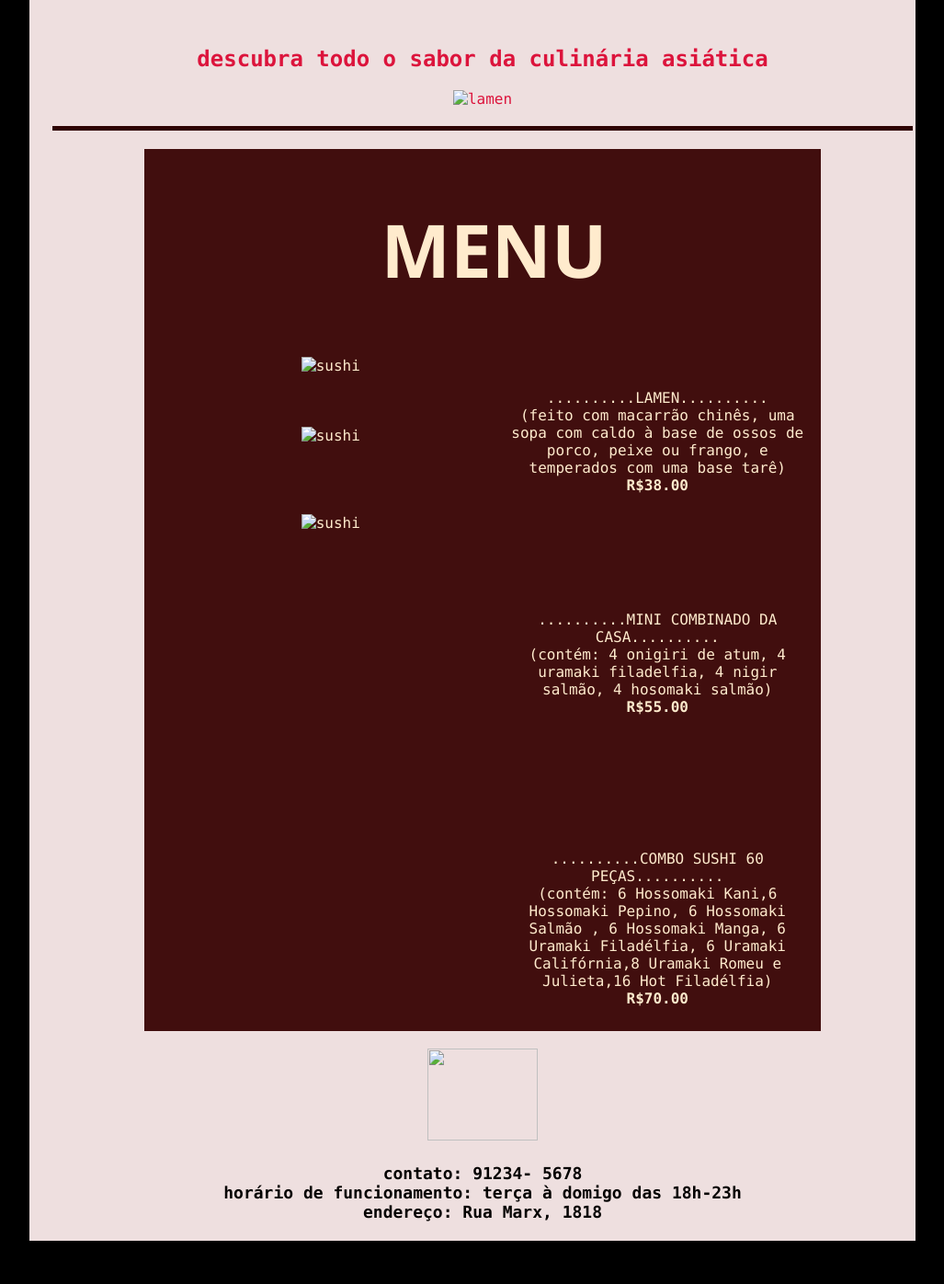
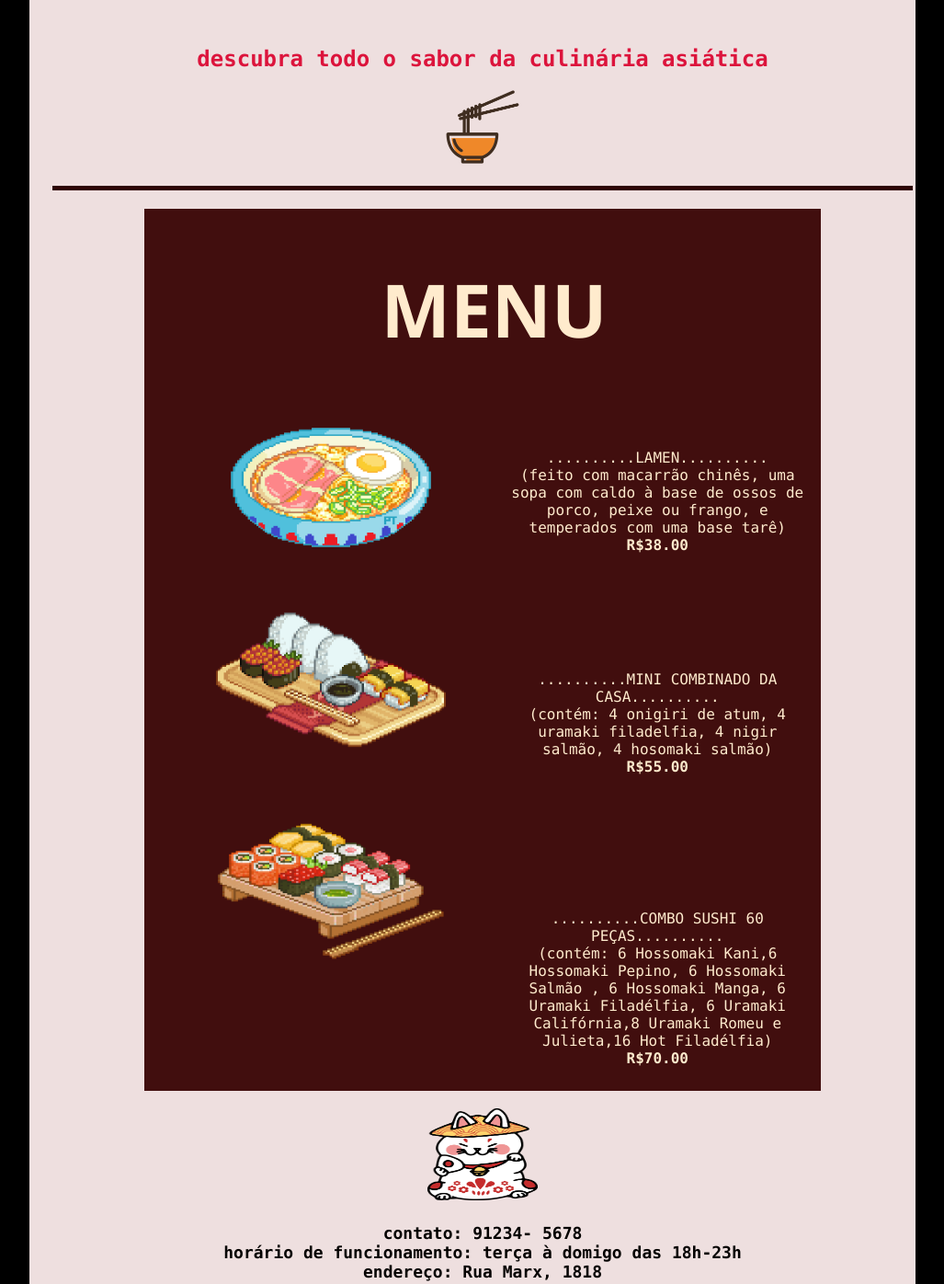
Before and after one commit to nicolegama/siteRestaurante, a plain HTML site: page index.html in a window 1280 px wide. Shown: the part 292-1688 px from the top of the page at 92% size, without its empty margins (126-1153 px from the left). Before the commit the page ends 1649 px from the top, so only its background shows below. Drawn offline with Linux system fonts and the light colour scheme.

Commit message:
Update index.html

```diff
--- a/index.html
+++ b/index.html
@@ -5,7 +5,7 @@
     <meta name="viewport" content="width=device-width, initial-scale=1.0">
     <title>Kamiya</title>
     <link href="style.css" rel="stylesheet">
-    <link rel="icon" type="image/x-icon" href="../WebsiteRestaurante/icone.ico">
+    <link rel="icon" type="image/x-icon" href="icone.ico">
 </head>
 <body>
     <div class="caixinha">
@@ -13,7 +13,7 @@
         <h1 style="color: rgb(28, 25, 25); font-size:500%;font-family:'emperor'; ">Restaurante<br> Kamiya</h1>
         <h2><strong>descubra todo o sabor da culinária asiática</strong></h2>
         <div style="text-align: center;">
-        <img src="../WebsiteRestaurante/chinese-cuisine-instant-noodle-chinese-noodles-pho-fideos-c20de4855bda69bc40c2efda22672382.png" alt="lamen" width="150" height="80">
+        <img src="chinese-cuisine-instant-noodle-chinese-noodles-pho-fideos-c20de4855bda69bc40c2efda22672382.png" alt="lamen" width="150" height="80">
         </div>
     <hr>
         <div class="caixaMenu">
@@ -22,18 +22,18 @@
             </div>
             <div class="container">
                 <div class="left">
-                    <img src="../WebsiteRestaurante/gsd3rtk1kjhe3hpia48dphhkiv-2ed5276edd414cbefc13d91ff1404134.png"alt="sushi" width="250" height="150">
+                    <img src="gsd3rtk1kjhe3hpia48dphhkiv-2ed5276edd414cbefc13d91ff1404134.png"alt="sushi" width="250" height="150">
                     <br>
                     <br>
                     <br>
                     <br>
-                    <img src="../WebsiteRestaurante/o7rqpc9vf6p9jnt1f0c4n3mopk-97bde34d5555924afa763c376c7ba1f3.png"alt="sushi" width="250" height="150">
+                    <img src="o7rqpc9vf6p9jnt1f0c4n3mopk-97bde34d5555924afa763c376c7ba1f3.png"alt="sushi" width="250" height="150">
                     <br>
                     <br>
                     <br>
                     <br>
                     <br>
-                    <img src="../WebsiteRestaurante/v189p6jnpl5ughd82cl3e2482f-7b67c908be813428da8de2dae835e4aa.png"alt="sushi" width="250" height="150">
+                    <img src="v189p6jnpl5ughd82cl3e2482f-7b67c908be813428da8de2dae835e4aa.png"alt="sushi" width="250" height="150">
                 </div>
             <div class="right">
                 <br>
@@ -56,7 +56,7 @@
     </div>
     </div>
     <br>
-    <img src="../WebsiteRestaurante/pngw.com.png" width="120" height="100">
+    <img src="pngw.com.png" width="120" height="100">
         <a style="font-size:large; color: rgb(4, 2, 0); font-weight: 900;text-align: right;">
             <br>
             <br>
```
